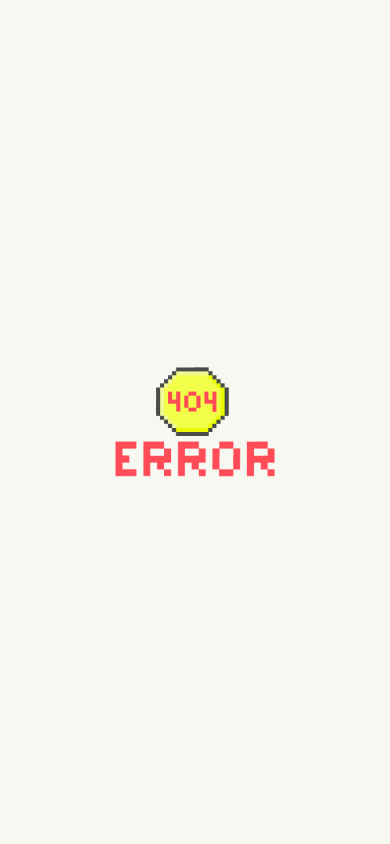
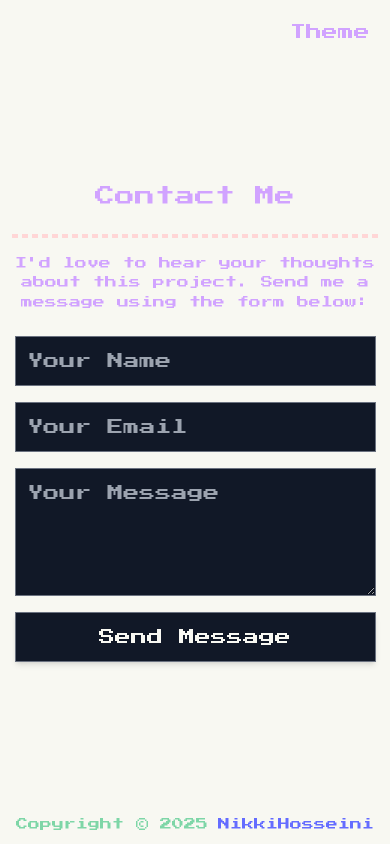
Before and after one commit to Nikkihosseini/react-mini-projects, a React (Vite) app: page /Contact in a window 390 px wide. Built offline with nearby package versions, Linux system fonts and the light colour scheme.

Commit message:
style: make Contact component responsive

```diff
--- a/src/App.jsx
+++ b/src/App.jsx
@@ -6,6 +6,7 @@ import PokemonShop from './Pages/Project/PokemonShop'
 import PokemonShopCart from './component/PokemonShopCart'
 import PokemonSearch from "./component/PokemonSearch"
 import About from "./Pages/About"
+import Contact from "./Pages/Contact"
 import {CartProvider} from './component/context/CartContext'
 import { BrowserRouter as Router , Routes , Route } from 'react-router-dom'
 
@@ -21,15 +22,13 @@ export default function App() {
           <Routes>
             <Route path='/' element={<Home/>} />
             <Route path='/Project' element={<Project/>} />
-            {/* <Route path='/About' element={<About/>} />
-            <Route path='/Contact' element={<Contact/>} /> */}
+            <Route path='/About' element={<About/>} />
+            <Route path='/Contact' element={<Contact/>} />
             <Route path='/UserCard' element={<UserCard/>} />
             <Route path='/PokemonGallery' element={<PokemonGallery/>} />
             <Route path='/PokemonShop' element={<PokemonShop/>} />
             <Route path='/PokemonShopCart' element={<PokemonShopCart/>} />
             <Route path='/PokemonSearch' element={<PokemonSearch/>} />
-            <Route path='/About' element={<About/>} />
-            {/* <Route path='/Contact' element={<Contact/>} /> */}
             <Route path='*' element={<div className='flex items-center justify-center min-h-[100dvh] bg-crt-white dark:bg-void-black overflow-hidden'>
             <img className='inline-block max-w-40 max-h-40' src="/png-icon/error.png" alt="error-png"/>
             </div>} />
--- a/src/Pages/About.jsx
+++ b/src/Pages/About.jsx
@@ -14,7 +14,7 @@ export default function About() {
             <Footer/>
         </div>
 
-        <div className="flex flex-col items-center justify-center min-h-screen text-center px-3 text-pastel-glitch-purple">
+        <div className="flex flex-col items-center justify-center text-center px-3 text-pastel-glitch-purple">
             <h1 className="text-sm sm:text-xl md:text-4xl font-bold mb-6 w-full">About This Project!</h1>
             <span className='border-2 border-dashed w-full border-vintage-rose mb-4'></span>
              <p className="max-w-xl text-xs md:text-lg leading-relaxed mb-6">
--- /dev/null
+++ b/src/Pages/Contact.jsx
@@ -0,0 +1,36 @@
+import ThemeToggleButton from '../component/ThemeToggleButton'
+import Footer from './Footer'
+
+export default function Contact() {
+  return (
+   <>
+    <div className="relative flex items-center justify-center w-full min-h-screen dark:bg-void-black bg-crt-white overflow-hidden">
+
+        <div className='absolute top-5 right-5 flex items-end justify-end w-[90%]'>
+            <ThemeToggleButton/>
+        </div>
+
+        <div className='flex items-center justify-center absolute bottom-0 left-0 right-0 mx-auto mb-3'>
+            <Footer/>
+        </div>
+
+        <div className="flex flex-col items-center justify-center text-center px-3 text-pastel-glitch-purple">
+            <h1 className="text-xl md:text-4xl font-bold mb-6 font-pixel">Contact Me</h1>
+            <span className='border-2 border-dashed w-full border-vintage-rose mb-4'></span>
+            <p className="max-w-xl text-xs md:text-lg leading-relaxed mb-6">
+                I'd love to hear your thoughts about this project.
+                Send me a message using the form below:
+            </p>
+             <form className="flex flex-col gap-4 w-auto">
+                <input type="text" placeholder="Your Name" className="p-3 border border-gray-500 bg-gray-900 text-crt-white w-full"/>
+                <input type="email" placeholder="Your Email" className="p-3 border border-gray-500 bg-gray-900 text-crt-white w-full"/>
+                <textarea placeholder="Your Message" className="p-3 border border-gray-500 bg-gray-900 text-crt-white h-32 w-full"/>
+               <button type="submit" className="rounded-none bg-pixel text-crt-white border-gray-500 bg-gray-900 py-3 shadow-md hover:scale-105 transition-all w-full">
+                Send Message
+                </button>
+            </form>
+        </div>
+    </div>
+   </>
+  )
+}
```
